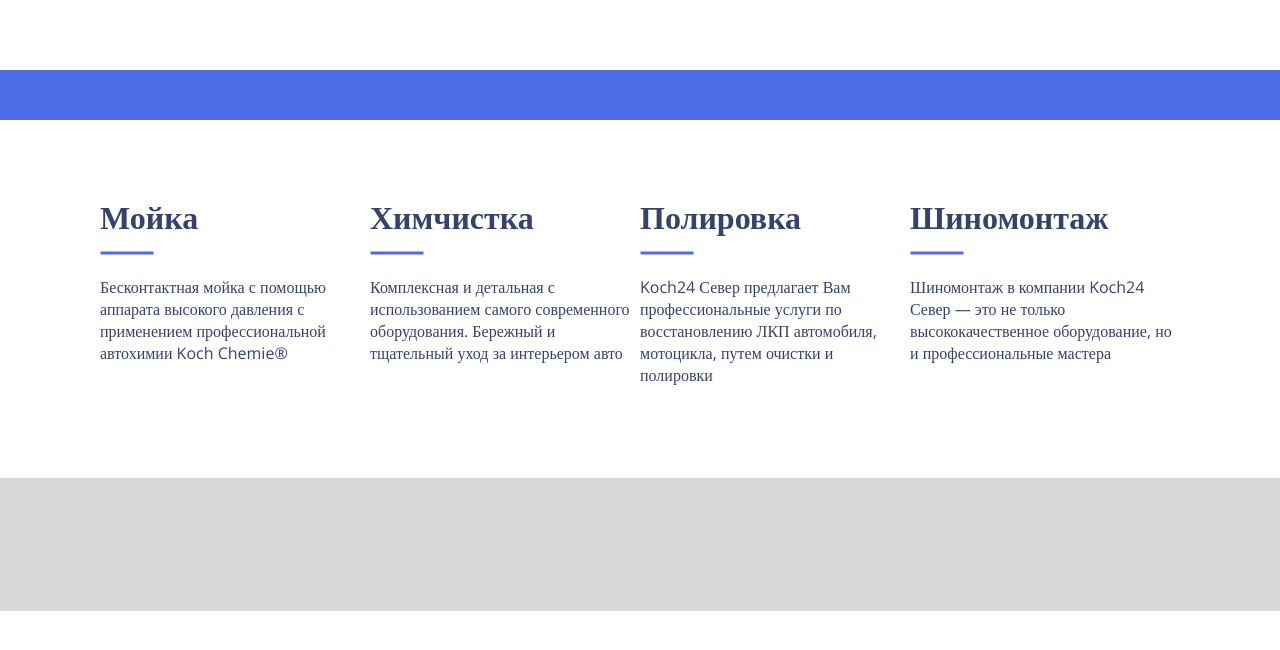
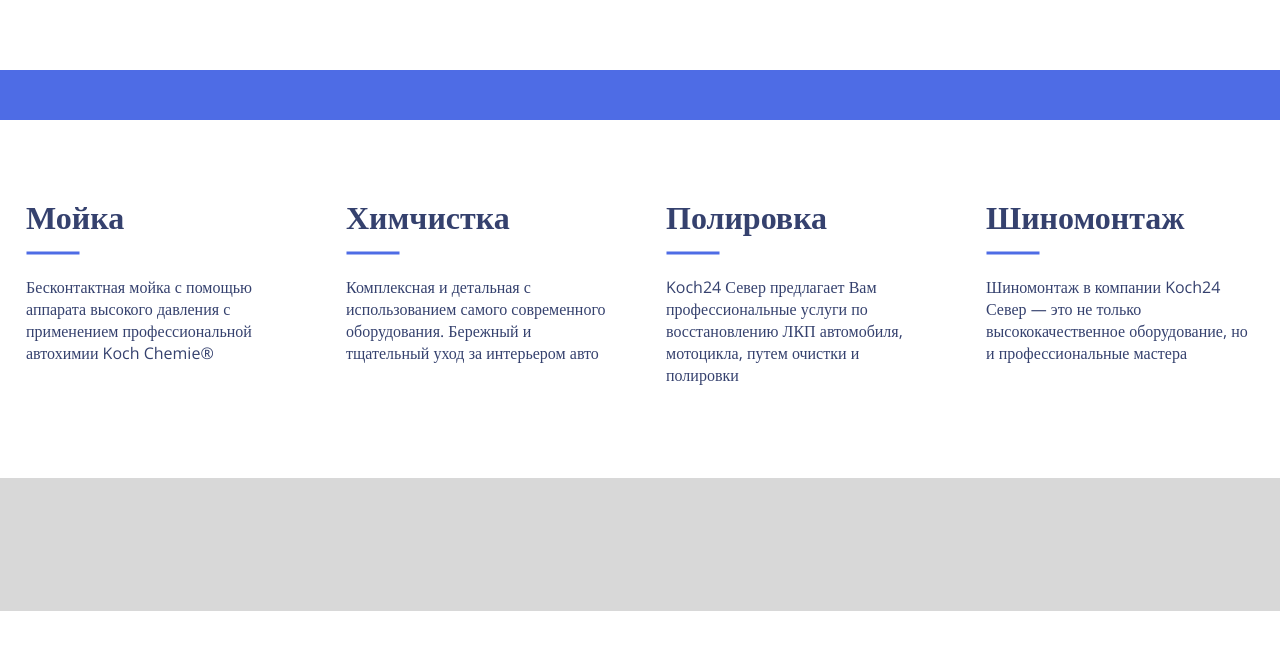
Before and after one commit to DreamSites/KOCH24-Sever, a plain HTML site: page index.html in a window 1280 px wide. Shown: the part 640-1290 px from the top of the page. Drawn offline with nearby package versions, Linux system fonts and the light colour scheme.

Commit message:
Улучшения в контейнере "Услуги и Фото"

```diff
--- a/css/main.css
+++ b/css/main.css
@@ -204,7 +204,7 @@ h5 {
 .container-service {
   max-width: 1440px;
   display: grid;
-  grid-template-columns: 100px 1fr 1fr 1fr 1fr 100px;
+  grid-template-columns: 1fr 1fr 1fr 1fr;
 }
 
 .container-betters {
@@ -232,3 +232,7 @@ h5 {
   display: grid;
   grid-template-columns: 1fr 1fr 1fr;
 }
+.service-centered {
+  margin: 0 auto;
+  width: 268px;
+}
--- a/index.html
+++ b/index.html
@@ -45,9 +45,9 @@
 
         <nav>
           <ul class="menu">
-            <li><a class="scroll" href="#service">	Услуги</a></li>
-            <li><a class="scroll" href="#betters">	Наши преимущества</a></li>
-            <li><a class="scroll" href="#">			    Вакансии</a></li>
+            <li><a class="scroll" href="#service">Услуги</a></li>
+            <li><a class="scroll" href="#betters">Наши преимущества</a></li>
+            <li><a class="scroll" href="#">Вакансии</a></li>
           </ul>
         </nav>
 
@@ -78,42 +78,48 @@
   <section>
     <div style=" margin: 0 auto; max-width: 1440px;">
       <div class="container-service" id="service">
-        <div></div>
 
         <div class="moika">
-          <h2 class="bounceInLeft wow">Мойка</h2>
-          <p class="line"><img src="images/line.svg" class="bounceInLeft wow"></p>
-          <div class="bounceInLeft wow">
-            <p class="textblock1">Бесконтактная мойка с помощью аппарата высокого давления с применением профессиональной автохимии Koch Chemie®</p>
+          <div class="service-centered">
+            <h2 class="bounceInLeft wow" style="width: 268px;">Мойка</h2>
+            <p class="line" style="width: 268px;"><img src="images/line.svg" class="bounceInLeft wow"></p>
+            <div class="bounceInLeft wow" style="width: 268px;">
+              <p class="textblock1">Бесконтактная мойка с помощью аппарата высокого давления с применением профессиональной автохимии Koch Chemie®</p>
+            </div>
           </div>
         </div>
 
         <div class="himchistka">
-          <h2 class="bounceInLeft wow">Химчистка</h2>
-          <p class="line"><img src="images/line.svg" class="bounceInLeft wow"></p>
-          <div class="bounceInLeft wow">
-            <p class="textblock1">Комплексная и детальная с использованием самого современного оборудования. Бережный и тщательный уход за интерьером авто</p>
+          <div class="service-centered">
+            <h2 class="bounceInLeft wow" style="width: 268px;">Химчистка</h2>
+            <p class="line" style="width: 268px;"><img src="images/line.svg" class="bounceInLeft wow"></p>
+            <div class="bounceInLeft wow" style="width: 268px;">
+              <p class="textblock1">Комплексная и детальная с использованием самого современного оборудования. Бережный и тщательный уход за интерьером авто</p>
+            </div>
           </div>
         </div>
 
         <div class="polirovka">
-          <h2 class="bounceInRight wow">Полировка</h2>
-          <p class="line"><img src="images/line.svg" class="bounceInRight wow"></p>
-          <div class="bounceInRight wow">
-            <p class="textblock1">Koch24 Север предлагает Вам профессиональные услуги по восстановлению ЛКП автомобиля, мотоцикла, путем очистки и полировки</p>
+          <div class="service-centered">
+            <h2 class="bounceInRight wow" style="width: 268px;">Полировка</h2>
+            <p class="line" style="width: 268px;"><img src="images/line.svg" class="bounceInRight wow"></p>
+            <div class="bounceInRight wow" style="width: 268px;">
+              <p class="textblock1">Koch24 Север предлагает Вам профессиональные услуги по восстановлению ЛКП автомобиля, мотоцикла, путем очистки и полировки</p>
+            </div>
           </div>
         </div>
 
 
         <div class="shini">
-          <h2 class="bounceInRight wow">Шиномонтаж</h2>
-          <p class="line"><img src="images/line.svg" class="bounceInRight wow"></p>
-          <div class="bounceInRight wow">
-            <p class="textblock1">Шиномонтаж в компании Koch24 Север — это не только высококачественное оборудование, но и профессиональные мастера</p>
+          <div class="service-centered">
+            <h2 class="bounceInRight wow" style="width: 268px;">Шиномонтаж</h2>
+            <p class="line" style="width: 268px;"><img src="images/line.svg" class="bounceInRight wow"></p>
+            <div class="bounceInRight wow" style="width: 268px;">
+              <p class="textblock1">Шиномонтаж в компании Koch24 Север — это не только высококачественное оборудование, но и профессиональные мастера</p>
+            </div>
           </div>
         </div>
 
-        <div></div>
       </div>
     </div>
     <img src="images/photo2.svg" class="zoomIn wow" style="width: 100vw">
```
Also changed, not shown: 1 other file.
